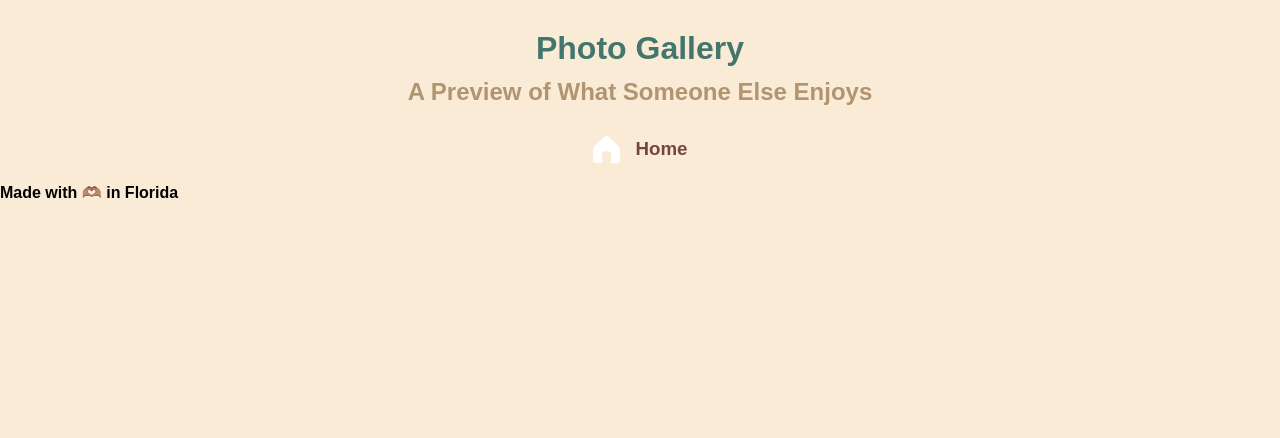
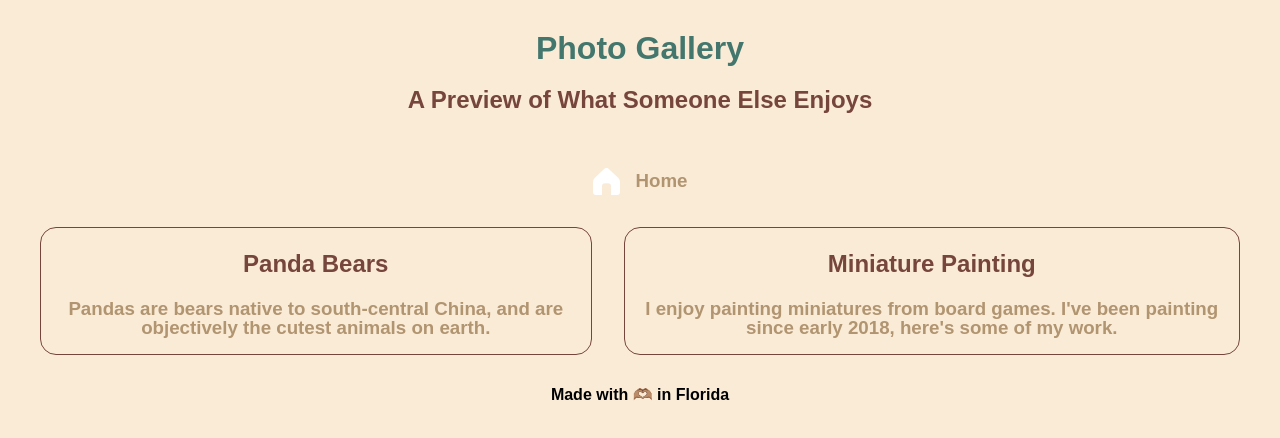
Before and after one commit to kprieto14/PhotoGallery, a React (Vite) app: page / in a window 1280 px wide. Shown: the top 438 px of the page. Built offline with nearby package versions, Linux system fonts and the light colour scheme.

Commit message:
Add CategoryItem component so that the CategoryList can be generated on home page. CategoryList currently generates hobby titles and description.

```diff
--- a/src/App.tsx
+++ b/src/App.tsx
@@ -1,13 +1,17 @@
 import React from 'react'
 import HomeIcon from './assets/ico_home.svg'
 import { BrowserRouter as Router, Routes, Route,  } from 'react-router-dom'
-import { CategoryList } from './components/CategoryList'
+import { CategoryList } from './pages/CategoryList'
+import { PhotoList } from './pages/PhotoList'
+import { PhotoDetail } from './pages/PhotoDetail'
 
-export type PhotoItemType = {
-  id: number | undefined
-  name: string
+
+//Defining type to grabe from JSON file
+export type GalleryItemType = {
+  category: string
+  title: string
   description: string
-  photos: string[]
+  photos: { title: string, imageURL: string }[]
 }
 
 export function App() {
@@ -27,9 +31,8 @@ export function App() {
       <Router>
         <Routes>
             <Route path='/' element={<CategoryList/>} />
-            {/* <Route path='/new' element={<NewPetPage/>} />
-            <Route path='/items/:id' element={<PetItemPage/>}/>
-            <Route path='/items/delete/:id' element={<GoodbyePetItemPage/>}/> */}
+            <Route path='/:category' element={<PhotoList/>}/>
+            <Route path='/:category/:id' element={<PhotoDetail/>}/>
             <Route path='*' element={<p>Ooops, that URL is unknown.</p>}/>
         </Routes>
       </Router>
--- /dev/null
+++ b/src/components/CategoryItem.tsx
@@ -0,0 +1,12 @@
+import React from 'react';
+import { GalleryItemType } from '../App';
+
+export function CategoryItem(props: GalleryItemType) {
+    return (
+        <article>
+            <h2>{props.title}</h2>
+            <h3>{props.description}</h3>
+            <img src="" alt="" />
+        </article>
+    )
+}
--- a/src/components/CategoryList.tsx
+++ /dev/null
@@ -1,9 +0,0 @@
-import React from "react";
-
-export function CategoryList() {
-    return (
-        <div className="category-list">
-            {/* Map through PhotoList and render here*/}
-        </div>
-    )
-}
--- a/src/index.scss
+++ b/src/index.scss
@@ -14,16 +14,12 @@ body {
 }
 
 header {
-  display: flex;
-  justify-content: center;
-  align-items: center;
-  flex-direction: column;
-  gap: 1rem;
   padding: 2rem 1rem;
 }
 
-h1, h2, h3 {
+h1, h2, h3, h4 {
   margin: 0;
+  text-align: center;
 }
 
 h1 {
@@ -31,11 +27,14 @@ h1 {
 }
 
 h2 {
-  color: #B19470;
+  color:#76453B;
+  padding: 1.5rem 1rem;
 }
 
-h3 {
-  color: #76453B;
+h3, p {
+  color: #B19470;
+  justify-self: center;
+  align-self: center;
 }
 
 nav {
@@ -44,3 +43,16 @@ nav {
   justify-content: center;
   align-items: center;
 }
+
+.category-list {
+  display: flex;
+  margin: 0 auto;
+  gap: 2rem;
+  max-width: 75rem;
+  padding: 2rem;
+}
+
+article {
+  border: 1px solid #76453B;
+  border-radius: 1rem;
+}
--- /dev/null
+++ b/src/pages/CategoryList.tsx
@@ -0,0 +1,22 @@
+import React from "react";
+import gallery from '../gallery.json'
+import { CategoryItem } from "../components/CategoryItem";
+
+export function CategoryList() {
+    //Turns JSON object into an array so that map can actually be used to generate CategoryItem
+    const entries = Object.entries(gallery)
+
+    return (
+        <div className="category-list">
+            {entries.map(([key, hobby]) => (
+                <CategoryItem
+                    key={key}
+                    category={key}
+                    title={hobby.title}
+                    description={hobby.description}
+                    photos={hobby.photos}
+                />
+            ))}
+        </div>
+    )
+}
```
Also changed, not shown: src/pages/PhotoDetail.tsx (renamed from src/components/PhotoDetail.tsx), src/pages/PhotoList.tsx (renamed from src/components/PhotoList.tsx).
